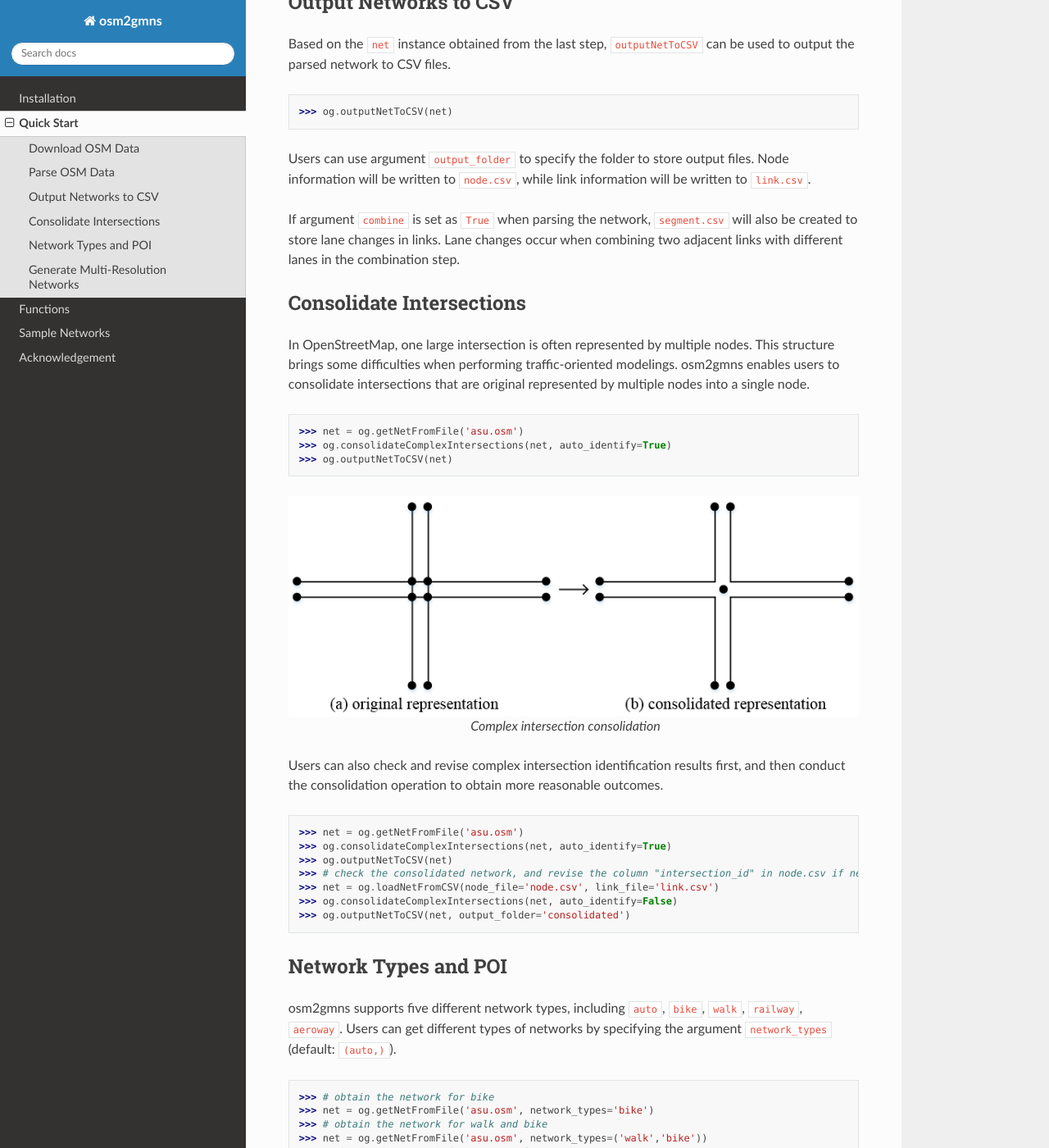
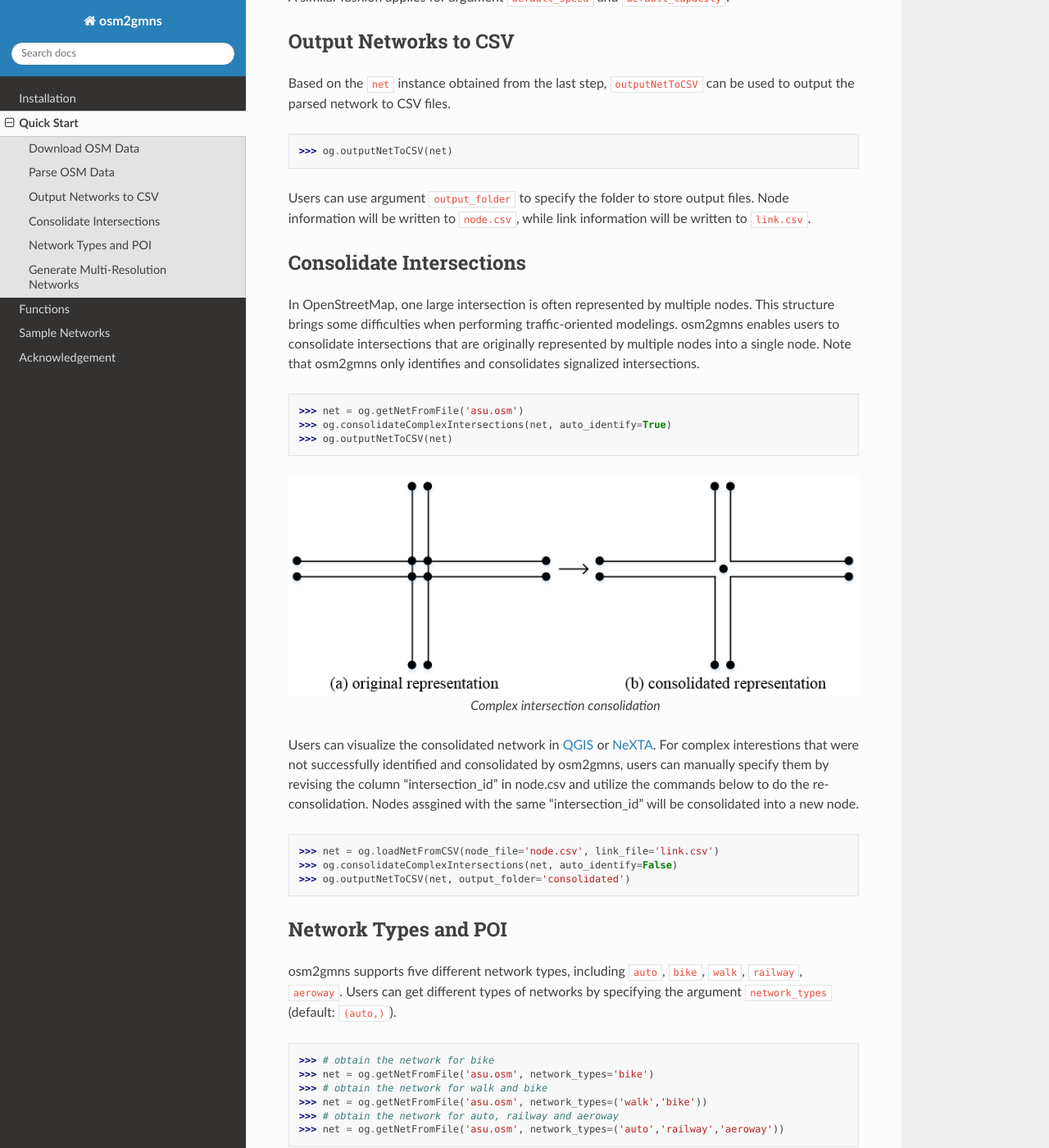
Before and after one commit to jiawlu/OSM2GMNS, a Sphinx documentation site: the page built from docs/source/quick-start.rst, in a window 1280 px wide and 1400 px high, scrolled down 5065 px. Shown: the whole window at 82% size. Built offline with Sphinx 7.4.7 and the Read the Docs theme 2.0.0, drawn with Linux system fonts in a browser that asks for light colours; pages that are not in the unit, such as notebooks, are missing from menus; some of the changed text lies outside the part shown.

Commit message:
update docs

```diff
--- a/README.rst
+++ b/README.rst
@@ -92,6 +92,6 @@
 
 .. _`OpenStreetMap`: https://www.openstreetmap.org
 .. _`GMNS`: https://github.com/zephyr-data-specs/GMNS
-.. _`NeXTA`: https://github.com/xzhou99/NeXTA-GMNS
+.. _`NeXTA`: https://github.com/asu-trans-ai-lab/NeXTA4GMNS
 .. _`QGis`: https://qgis.org
 .. _`user's guide`: https://osm2gmns.readthedocs.io
--- a/docs/source/quick-start.rst
+++ b/docs/source/quick-start.rst
@@ -136,7 +136,8 @@
 
 Users can use argument ``combine`` (default: ``False``) to control short link combinations. If ``combine``
 is enabled, two-degree nodes (nodes with one incoming link and one outgoing link) will be removed, and two adjacent
-links will be combined to generate a new link.
+links will be combined to generate a new link. Note that link combination will be performed only when two candidate
+links have the exact same link attributes, e.g., name, speed, lanes.
 
 Notice that most links do not have "lanes" information in the map data provided by OpenStreetMap. Thus,
 we use a default lanes dictionary for each link type in osm2gmns. By setting ``default_lanes`` (default:  ``False``)
@@ -174,17 +175,14 @@
 Users can use argument ``output_folder`` to specify the folder to store output files. Node information will be
 written to ``node.csv``, while link information will be written to ``link.csv``.
 
-If argument ``combine`` is set as ``True`` when parsing the network, ``segment.csv`` will also be created to
-store lane changes in links. Lane changes occur when combining two adjacent links with different lanes in the
-combination step.
-
 
 Consolidate Intersections
 =========================
 
 In OpenStreetMap, one large intersection is often represented by multiple nodes. This structure brings some
 difficulties when performing traffic-oriented modelings. osm2gmns enables users to consolidate intersections
-that are original represented by multiple nodes into a single node.
+that are originally represented by multiple nodes into a single node. Note that osm2gmns only identifies and
+consolidates signalized intersections.
 
 .. code-block:: python
 
@@ -199,15 +197,13 @@
 
     Complex intersection consolidation
 
-Users can also check and revise complex intersection identification results first, and then conduct the consolidation
-operation to obtain more reasonable outcomes.
+Users can visualize the consolidated network in `QGIS`_ or `NeXTA`_.
+For complex interestions that were not successfully identified and consolidated by osm2gmns, users can manually specify
+them by revising the column "intersection_id" in node.csv and utilize the commands below to do the re-consolidation.
+Nodes assgined with the same "intersection_id" will be consolidated into a new node.
 
 .. code-block:: python
 
-    >>> net = og.getNetFromFile('asu.osm')
-    >>> og.consolidateComplexIntersections(net, auto_identify=True)
-    >>> og.outputNetToCSV(net)
-    >>> # check the consolidated network, and revise the column "intersection_id" in node.csv if necessary
     >>> net = og.loadNetFromCSV(node_file='node.csv', link_file='link.csv')
     >>> og.consolidateComplexIntersections(net, auto_identify=False)
     >>> og.outputNetToCSV(net, output_folder='consolidated')
@@ -277,15 +273,12 @@
     >>> og.buildMultiResolutionNets(net)
     >>> og.outputNetToCSV(net)
 
-The generated multi-resolution network is available at
-
 Generate multi-resolution networks from a macroscopic network provided by user (movement information is automatically
 generated by osm2gmns).
 
 .. code-block:: python
 
     >>> net = og.loadNetFromCSV(node_file='node.csv', link_file='link.csv')
-    >>> og.consolidateComplexIntersections(net, auto_identify=True)
     >>> og.buildMultiResolutionNets(net)
     >>> og.outputNetToCSV(net)
 
@@ -294,10 +287,11 @@
 .. code-block:: python
 
     >>> net = og.loadNetFromCSV(node_file='node.csv', link_file='link.csv', movement_file='movement.csv')
-    >>> og.consolidateComplexIntersections(net, auto_identify=True)
     >>> og.buildMultiResolutionNets(net)
     >>> og.outputNetToCSV(net)
 
 .. _`homepage`: https://www.openstreetmap.org
 .. _`Geofabrik`: https://download.geofabrik.de/
 .. _`BBBike`: https://extract.bbbike.org/
+.. _`QGIS`: https://qgis.org
+.. _`NeXTA`: https://github.com/asu-trans-ai-lab/NeXTA4GMNS
```
